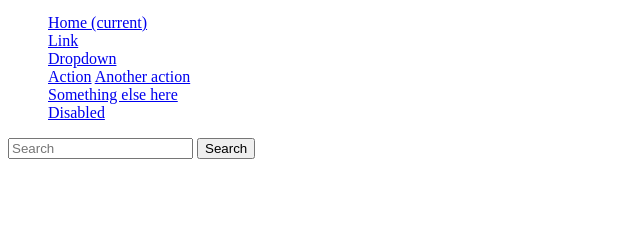
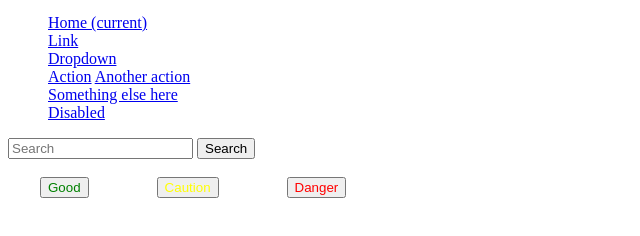
Before and after one commit to darkwolfrazi/HomeworkWEEK7, a website: page index.html in a window 1280 px wide. Shown: the part 28-264 px from the top of the page, without its empty margins (0-640 px from the left). Drawn offline with Linux system fonts and the light colour scheme.

Commit message:
created 3 buttons for web site. had diffculty with the gulp repsoitory so i had to go back to the orginal layout. will lose point but at least i can get the assignment finished. Did modifications to CSS page.

```diff
--- a/css/main.css
+++ b/css/main.css
@@ -1,3 +1,26 @@
 nav ul li{
     list-style: none;
 }
+ .button1-1{
+     color: green;
+ }
+
+.button1-2{
+    color: yellow;
+}
+
+.button1-3{
+    color: red;
+}
+.badge1-1{
+    margin: 2em;
+
+}
+
+.badge1-2{
+    margin: 2em;
+}
+
+.badge1-3{
+    margin: 2em;
+}
--- a/index.html
+++ b/index.html
@@ -43,5 +43,11 @@
       </form>
     </div>
   </nav>
+ <br>
+
+<span class="badge1-1"><button class="button1-1">Good</button></span>
+<span class="badge1-2"><button class="button1-2">Caution</button></span>
+<span class="badge1-3"><button class="button1-3">Danger</button></span>
+
 </body>
 </html>
```
